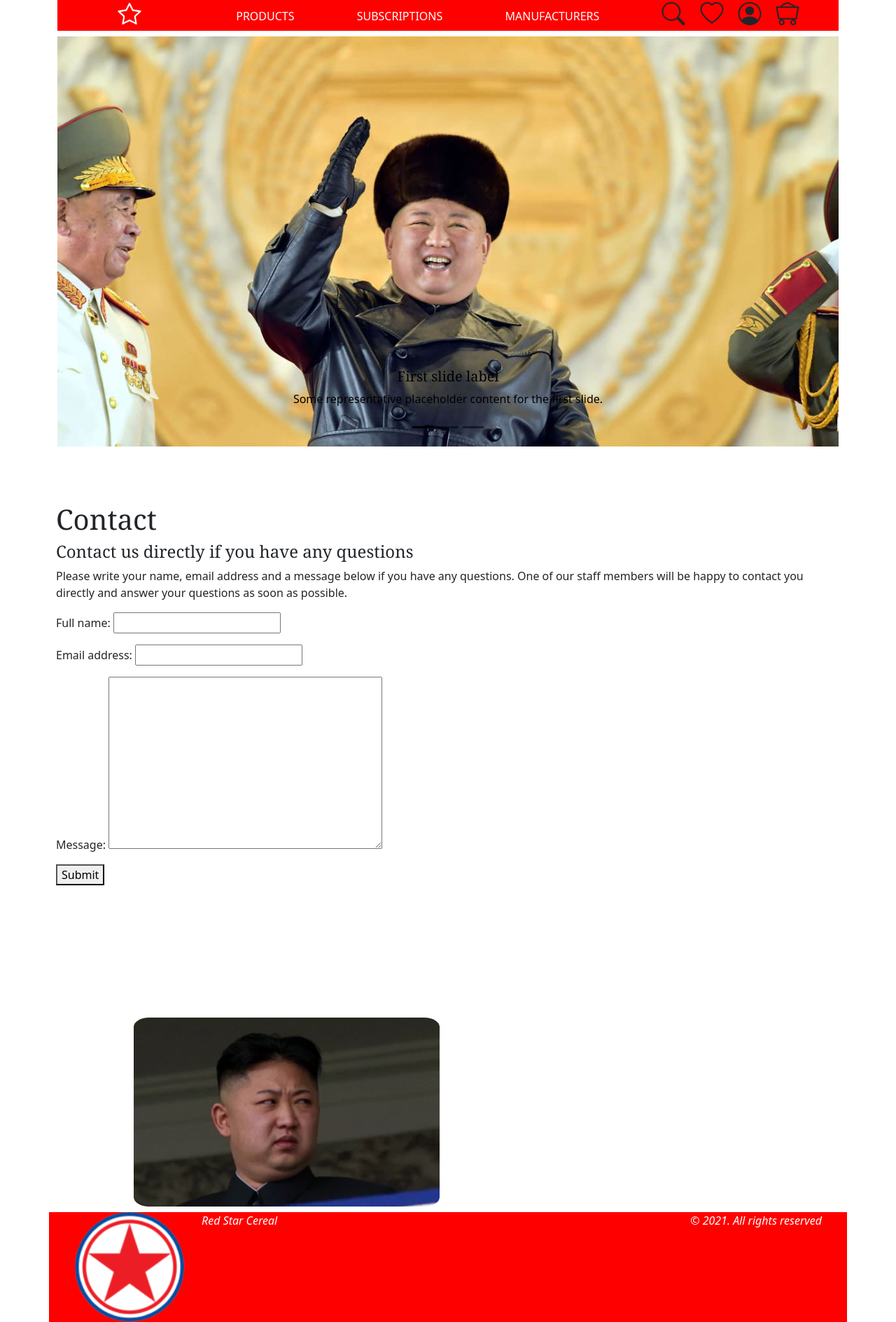
After one commit to RagnarSmari/redstarcereal-dev, a Django app: page /home/contact in a window 1280 px wide. The commit adds this page. Shown: the whole page at 70% size. Run offline with Django 3.2, Linux system fonts and the light colour scheme.

Commit message:
contact us added

```diff
--- /dev/null
+++ b/home/forms.py
@@ -0,0 +1,6 @@
+from django import forms
+
+class ContactForm(forms.Form):
+    full_name = forms.CharField(max_length=50)
+    email_address = forms.EmailField(max_length=100)
+    message = forms.CharField(widget=forms.Textarea, max_length=2000)
--- a/home/urls.py
+++ b/home/urls.py
@@ -2,5 +2,6 @@
 from . import views
 urlpatterns = [
     path('', views.index, name='index'),
-    path('home/', views.home, name='home')
+    path('home/', views.home, name='home'),
+    path('home/contact', views.contact,name='contact')
 ]
--- a/home/views.py
+++ b/home/views.py
@@ -1,8 +1,9 @@
-from django.shortcuts import render, get_object_or_404
-
-import product.models
-from product.models import Product, ProductGallery, Manufacturer, NutritionalInfo, Category
+from django.shortcuts import render, redirect
+from product.models import Product
 from django.http import HttpResponse
+from .forms import ContactForm
+from django.core.mail import send_mail, BadHeaderError
+from django.contrib import messages
 # Create your views here.
 
 
@@ -14,3 +15,30 @@
         'products': Product.objects.all().order_by('name')
     }
     return render(request, 'home/home.html', context)
+
+def contact(request):
+    print("contact")
+    if request.method == 'POST':
+        form = ContactForm(request.POST)
+        if form.is_valid():
+            subject = 'Website Inquiry'
+            body = {
+                'full_name': form.cleaned_data['full_name'],
+                'email': form.cleaned_data['email_address'],
+                'message': form.cleaned_data['message']
+            }
+            message = "\n".join(body.values())
+
+            try:
+                send_mail(subject,message,'admin@example.com', ['admin@example.com'])
+            except BadHeaderError:
+                return HttpResponse('invalid header found')
+
+            name = form.cleaned_data.get('full_name')
+
+            messages.success(request, f'Thank you {name}. We will contact you as soon as possible!')
+            return redirect('/home')
+        messages.error(request, "Error. Message not sent.")
+
+    form = ContactForm()
+    return render(request, 'home/contact.html', {'form':form})
--- a/redstarcereal/settings.py
+++ b/redstarcereal/settings.py
@@ -39,7 +39,8 @@
     'django.contrib.messages',
     'django.contrib.staticfiles',
     'users.apps.UsersConfig',
-    'product.apps.ProductConfig'
+    'product.apps.ProductConfig',
+    'crispy_forms'
 ]
 
 MIDDLEWARE = [
@@ -134,3 +135,5 @@
 # https://docs.djangoproject.com/en/3.2/ref/settings/#default-auto-field
 
 DEFAULT_AUTO_FIELD = 'django.db.models.BigAutoField'
+
+EMAIL_BACKEND = 'django.core.mail.backends.console.EmailBackend'
--- a/templates/base.html
+++ b/templates/base.html
@@ -17,7 +17,13 @@
 </head>
 <body>
     {% include 'navbar.html' %}
-
+    {% if messages %}
+        {% for message in messages %}
+            <div class="alert alert-{{ message.tags }}">
+                {{ message }}
+            </div>
+        {% endfor %}
+    {% endif %}
     {% block content %}
 
     {% endblock content%}
--- a/templates/footer.html
+++ b/templates/footer.html
@@ -12,27 +12,7 @@
               <div class="col-sm-12">
                 <div class="row">
                   <div class="col-sm-8 col-sm-offset-2">
-                    <div>
-                      <h2>CONTACT US</h2>
-                    </div>
-                    <form method="post" data-form-title="CONTACT US">
-                      <input type="hidden" data-form-email="true">
-                      <div class="form-group">
-                        <input type="text" class="form-control" name="name" required="" placeholder="Name*" data-form-field="Name">
-                      </div>
-                      <div class="form-group">
-                        <input type="email" class="form-control" name="email" required="" placeholder="Email*" data-form-field="Email">
-                      </div>
-                      <div class="form-group">
-                        <input type="tel" class="form-control" name="phone" placeholder="Phone" data-form-field="Phone">
-                      </div>
-                      <div class="form-group">
-                        <textarea class="form-control" name="message" placeholder="Message*" rows="7" data-form-field="Message"></textarea>
-                      </div>
-                      <div>
-                        <button type="submit" class="btn btn-lg btn-danger">CONTACT US</button>
-                      </div>
-                    </form>
+
                   </div>
                 </div>
               </div>
--- /dev/null
+++ b/templates/home/contact.html
@@ -0,0 +1,16 @@
+{% extends 'base.html' %}
+{% block content %}
+    <div style="margin:80px">
+		<h1>Contact</h1>
+		<h4>Contact us directly if you have any questions</h4>
+		<p>
+			Please write your name, email address and a message below if you have any questions.
+			One of our staff members will be happy to contact you directly and answer your questions as soon as possible.
+		</p>
+		<form method="POST">
+        {% csrf_token %}
+            {{form.as_p}}
+            <button type="submit">Submit</button>
+        </form>
+    </div>
+{% endblock content %}
--- a/templates/home/single_product.html
+++ b/templates/home/single_product.html
@@ -20,7 +20,7 @@
                                 {{ product.name }}
                             </h3>
                             <p class="product-description">
-                                {{ product.weight }}
+                                {{ product.weight }}g
                             </p>
                             <div class="product-buttons mt-4">
                                 <div class="row align-items-center">
```
